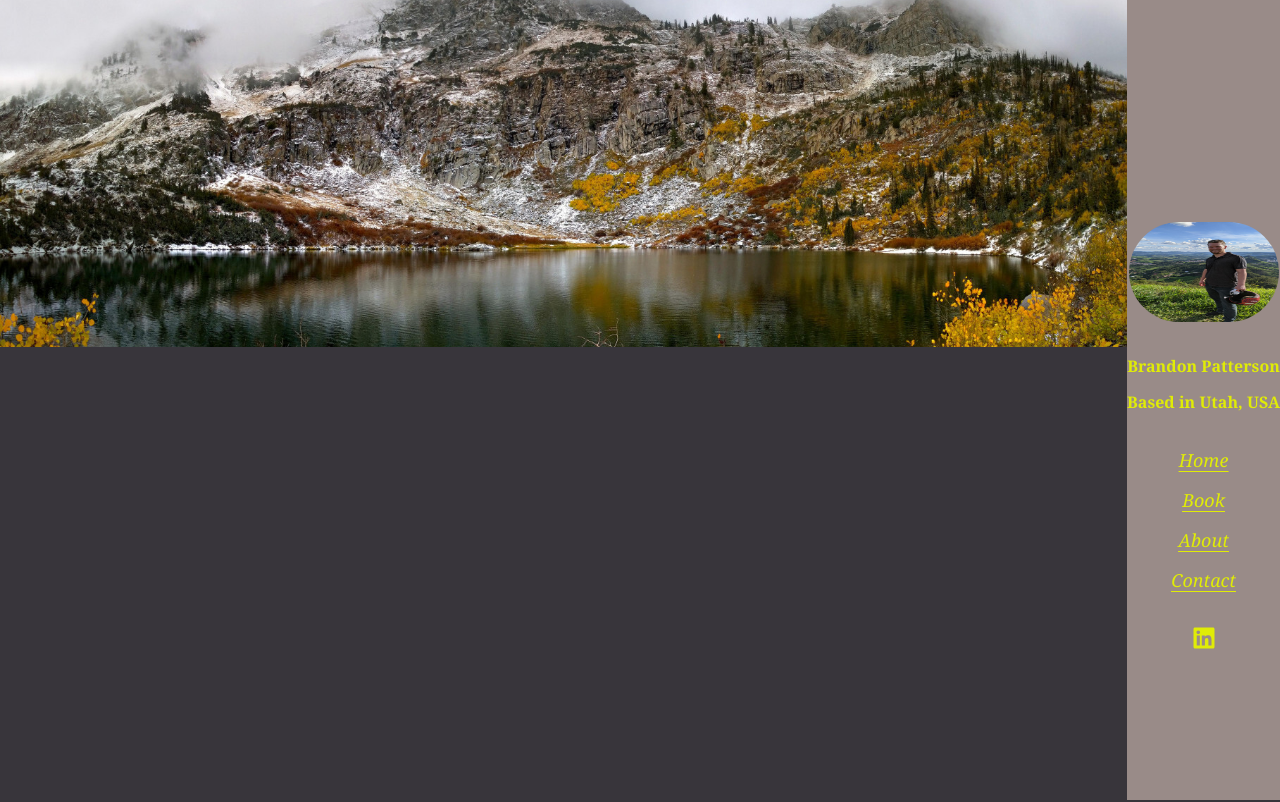
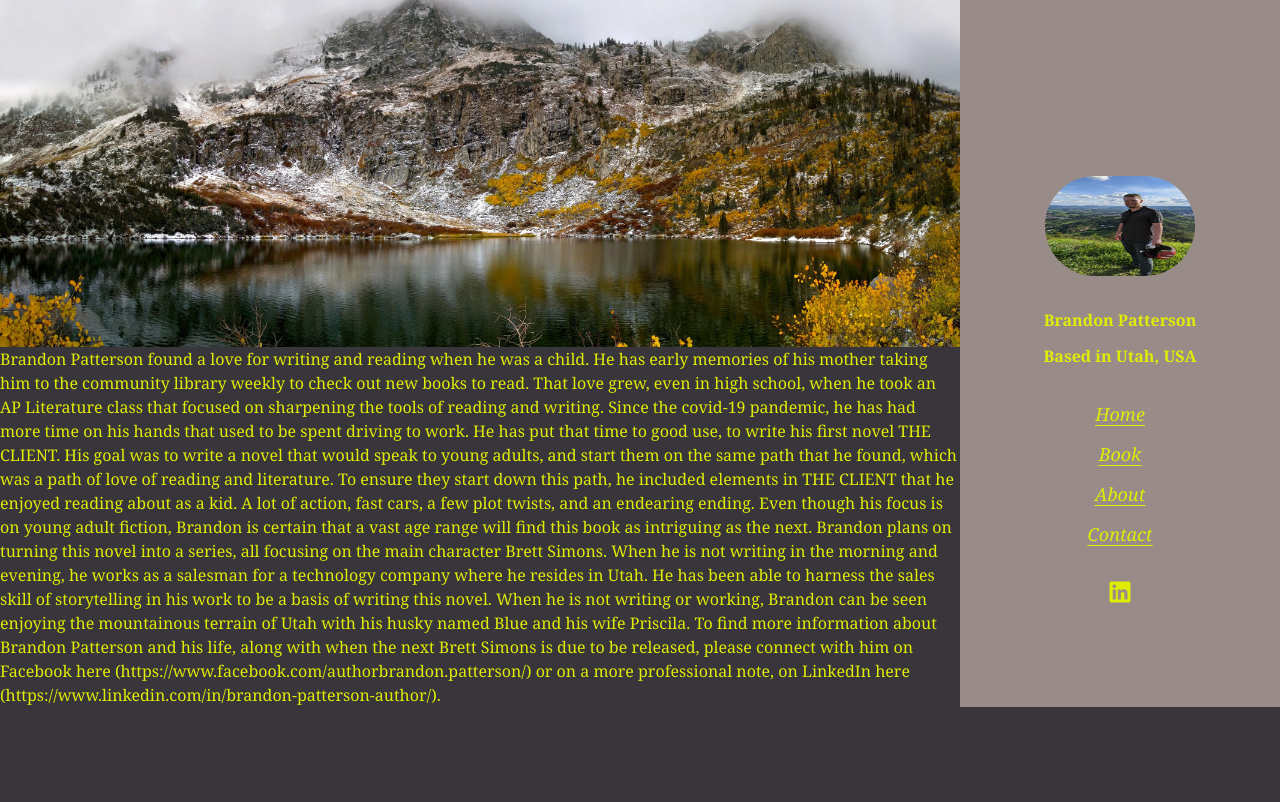
Before and after one commit to poloblue1357/V-School-Assignments, a React (Vite) app in the folder assignments/exercises/brandonauthor/: page / in a window 1280 px wide. Shown: the top 802 px of the page. Built offline with nearby package versions, Linux system fonts and the light colour scheme.

Commit message:
fixing format

```diff
--- a/assignments/exercises/brandonauthor/src/App.jsx
+++ b/assignments/exercises/brandonauthor/src/App.jsx
@@ -14,17 +14,19 @@ function App() {
   const context = useContext(BrandonAuthorContext)
 
   return (
-    <div className="grid">
-      <div className='col-start-1 col-end-5 row-start-1 row-end-2'>
+    <div className="grid grid-cols-4 ">
+      <div className='col-start-1 col-end-4 row-start-1 row-end-2'>
         <Header />
       </div>
       <div className='col-start-1 col-end-4 row-start-2 row-end-3'>
         <Photo />
       </div>
-      <div className='col-start-1 row-start-3'>
+      {/* <div>col-start-1 col-end-4 row-start-3 row-end-6</div> */}
+      <div className='col-start-1 col-end-4 row-start-3 row-end-4'>
         <About />
       </div>
-      <div className='col-start-4 row-start-2'>
+      {/* <div>col-start-4 col-end-5 w-full row-start-1 row-end-5 h-screen sticky top-0</div> */}
+      <div className='col-start-4 col-end-5 row-start-1 row-end-4'>
         <Sidebar />
       </div>
     </div>
--- a/assignments/exercises/brandonauthor/src/components/About.jsx
+++ b/assignments/exercises/brandonauthor/src/components/About.jsx
@@ -2,8 +2,7 @@
 
 function About() {
     return (
-        <div className="col-start-1 col-end-4 row-start-3 row-end-6">
-
+        <div className="">
             <p className="">
                 Brandon Patterson found a love for writing and reading when he was a child. He has early memories of his mother taking him to the community library weekly to check out new books to read. That love grew, even in high school, when he took an AP Literature class that focused on sharpening the tools of reading and writing. Since the covid-19 pandemic, he has had more time on his hands that used to be spent driving to work. He has put that time to good use, to write his first novel THE CLIENT. His goal was to write a novel that would speak to young adults, and start them on the same path that he found, which was a path of love of reading and literature. To ensure they start down this path, he included elements in THE CLIENT that he enjoyed reading about as a kid. A lot of action, fast cars, a few plot twists, and an endearing ending. Even though his focus is on young adult fiction, Brandon is certain that a vast age range will find this book as intriguing as the next. Brandon plans on turning this novel into a series, all focusing on the main character Brett Simons.
 
--- a/assignments/exercises/brandonauthor/src/components/Header.jsx
+++ b/assignments/exercises/brandonauthor/src/components/Header.jsx
@@ -10,14 +10,12 @@ function Header() {
         const context = useContext(BrandonAuthorContext)
 
     return (
-        <div className="">
         <nav className="flex font-bold h-40 leading-[40px] w-full bg-[#222] lg:hidden transition">
             <h1 className="pl-[1em] w-full">Brandon Patterson - Author</h1>
             <div onClick={context.toggleSidebar} className="h-40 w-[50px] bg-tBeige justify-center items-center flex">
                 <FontAwesomeIcon icon={faBars} className="text-xl"/>
             </div>
         </nav>
-        </div>
     )
 }
 
--- a/assignments/exercises/brandonauthor/src/components/Photo.jsx
+++ b/assignments/exercises/brandonauthor/src/components/Photo.jsx
@@ -7,10 +7,8 @@ function Photo() {
     const context = useContext(BrandonAuthorContext)
 
     return (
-        <div className="col-start-1 col-end-5 row-start-2 row-end-3">
-            <div className="h-[192px] md:h-[320px] lg:h-[293px] xl:h-[347px] transition w-full">
-                <img src={mountains3} className="w-full h-full object-cover"/>
-            </div>
+        <div className="h-[192px] md:h-[320px] lg:h-[293px] xl:h-[347px] transition w-full">
+            <img src={mountains3} className="w-full h-full object-cover"/>
         </div>
     )
 }
--- a/assignments/exercises/brandonauthor/src/components/Sidebar.jsx
+++ b/assignments/exercises/brandonauthor/src/components/Sidebar.jsx
@@ -9,7 +9,6 @@ function Sidebar() {
     const context = useContext(BrandonAuthorContext)
 
     return (
-        <div className="col-start-4 col-end-5 w-full row-start-1 row-end-5 h-screen sticky top-0">
         <div className=" bg-tBeige flex flex-col justify-center items-center space-y-5 h-full w-full">
             <div className="h-[40px] bg-tBeige"></div>
             <img src={bSmile} className="rounded-full h-[100px] w-[150px]"/>
@@ -27,7 +26,6 @@ function Sidebar() {
                 <a target="_blank" href="https://www.linkedin.com/in/brandon-patterson-author/">
                     <FaLinkedin />
                 </a>
-                </div>
             </div>
         </div>
     )
--- a/assignments/exercises/brandonauthor/src/index.css
+++ b/assignments/exercises/brandonauthor/src/index.css
@@ -3,8 +3,8 @@
 @tailwind utilities;
 
 @layer base {
-  body {
-    @apply bg-tDark text-tYellow font-serif grid-cols-5 grid-rows-6
+  html {
+    @apply bg-tDark text-tYellow font-serif grid-rows-3
   }
 
   ul li  {
```
Lines whose indentation alone changed are shown as unchanged.
